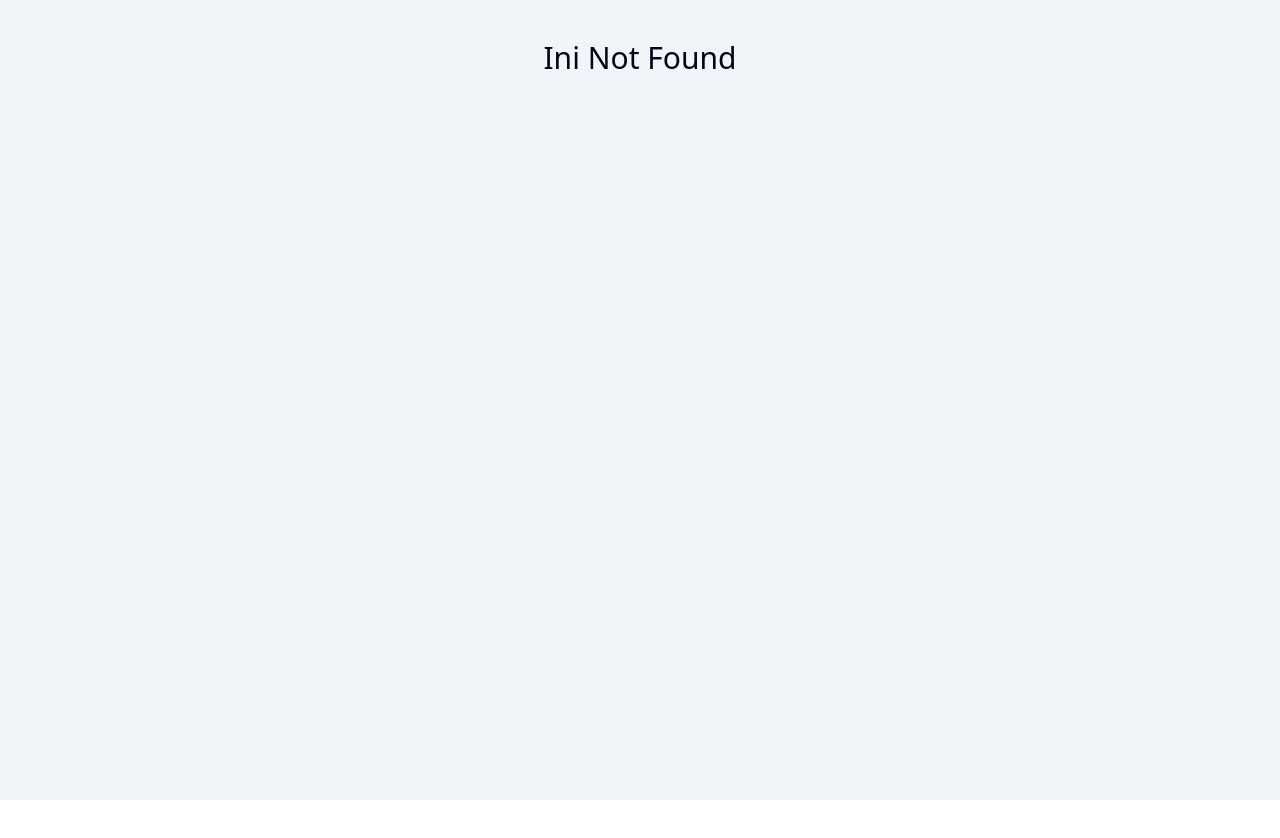
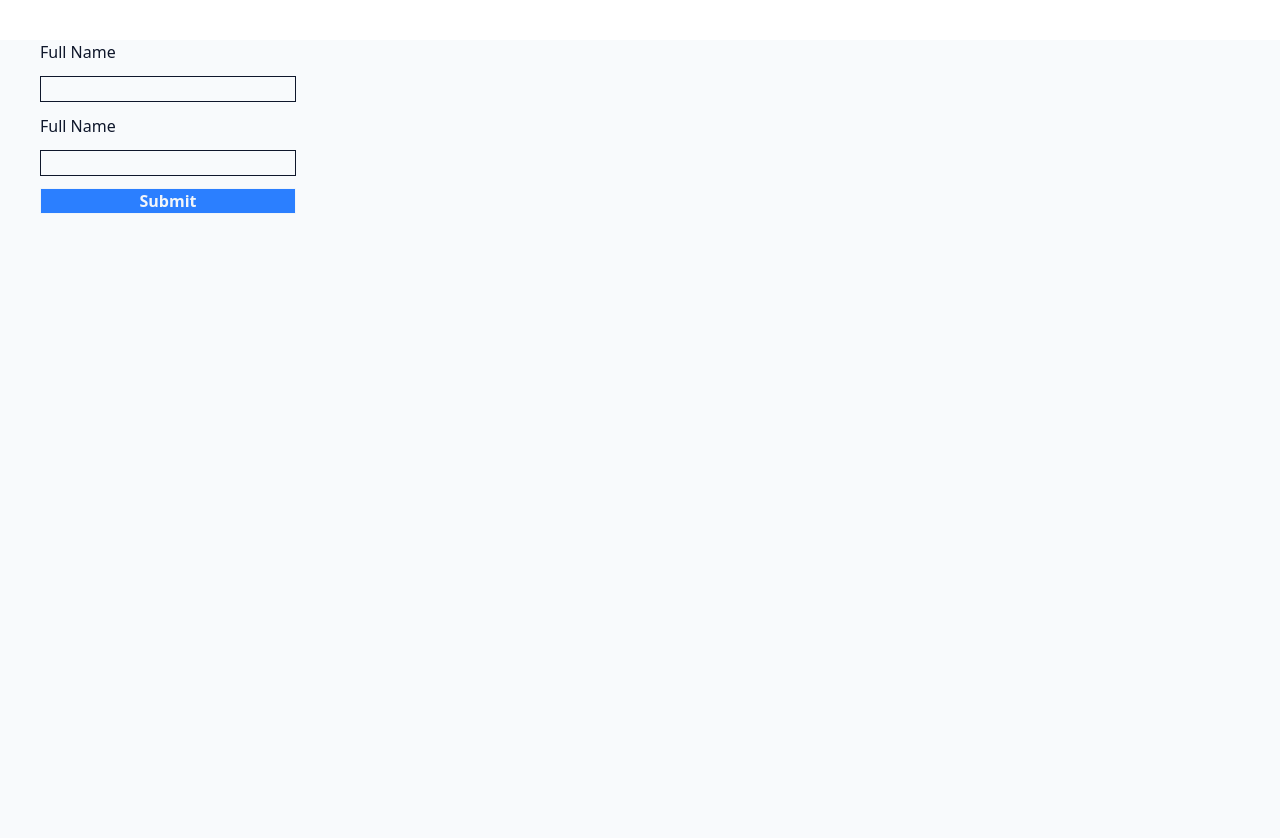
Before and after one commit to MuhammadChairulHamsy/react-ts-basics, a React app: page /form in a window 1280 px wide. Before the commit this address had no page. Before the commit the page ends 800 px from the top, so only its background shows below. Built offline with nearby package versions, Linux system fonts and the light colour scheme; the HTML template or start-up script is replaced by a standard one.

Commit message:
learn useRef

```diff
--- a/src/App.tsx
+++ b/src/App.tsx
@@ -10,6 +10,7 @@ import ProductDetailPage from "./pages/ProductDetailPage";
 import ProductPage from "./pages/ProductPage";
 import AboutPage from "./pages/AboutPage";
 import ContactPage from "./pages/ContactPage";
+import FormPage from "./pages/FormPage";
 
 // type Identity = {
 //   id: number;
@@ -45,6 +46,7 @@ function App() {
         <Route path="/products" element={<ProductPage />} />
         <Route path="/terms" element={<TermsPage />} />
         <Route path="/contact" element={<ContactPage />} />
+        <Route path="/form" element={<FormPage />} />
 
 
 
--- /dev/null
+++ b/src/pages/FormPage.tsx
@@ -0,0 +1,24 @@
+import { useRef } from "react";
+
+const FormPage = () => {
+    const inputRef = useRef<HTMLInputElement>(null);
+    const inputEmailRef = useRef<HTMLInputElement>(null);
+
+    const handleSubmit = () => {
+        alert(`Fomr submitted: ${inputRef.current?.value} ${inputEmailRef.current?.value}`)
+    }
+
+  return (
+    <div className="min-h-screen bg-slate-50 text-slate-900 font-sans">
+      <div className="flex flex-col max-w-3xs m-10 space-y-3">
+        <label htmlFor="full-name">Full Name</label>
+        <input ref={inputRef} id="full-name" type="text" className="border" />
+        <label htmlFor="email">Full Name</label>
+        <input ref={inputEmailRef} id="email" type="email" className="border" />
+        <button onClick={handleSubmit} type="submit" className="border bg-blue-500 text-slate-100 font-bold">Submit</button>
+      </div>
+    </div>
+  );
+};
+
+export default FormPage;
--- a/src/pages/HomePage.tsx
+++ b/src/pages/HomePage.tsx
@@ -57,7 +57,7 @@ const HomePage = () => {
             <img
               src="https://images.unsplash.com/photo-1523275335684-37898b6baf30?w=800&auto=format&fit=crop&q=60"
               alt="Featured Product"
-              className="rounded-[2.5rem] shadow-2xl object-cover w-full h-[400px] md:h-[500px]"
+              className="rounded-[2.5rem] shadow-2xl object-cover w-full h-96 md:h-[500px]"
             />
           </div>
         </div>
--- a/src/pages/ProductPage.tsx
+++ b/src/pages/ProductPage.tsx
@@ -111,7 +111,7 @@ const ProductPage = () => {
                       {product.price}
                     </span>
                     <button
-                      onClick={() => navigate(`/products/${product.slug}`)} // PERBAIKAN DI SINI
+                      onClick={() => navigate(`/products/${product.slug}`)}
                       className="p-2 bg-slate-900 text-white rounded-lg hover:bg-indigo-600 transition text-sm px-4 cursor-pointer"
                     >
                       Detail Product
```
